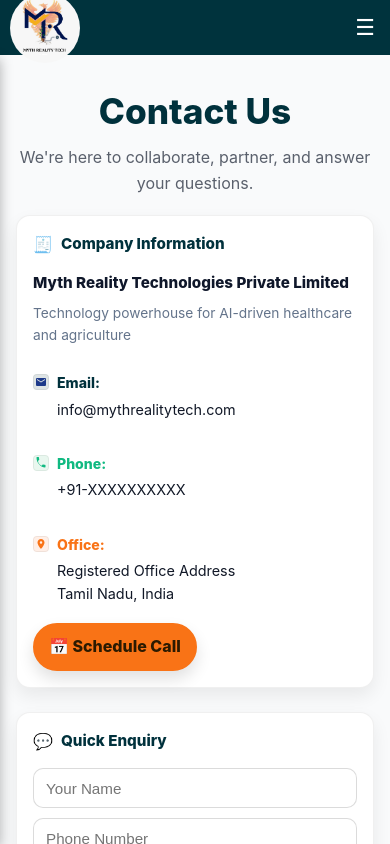
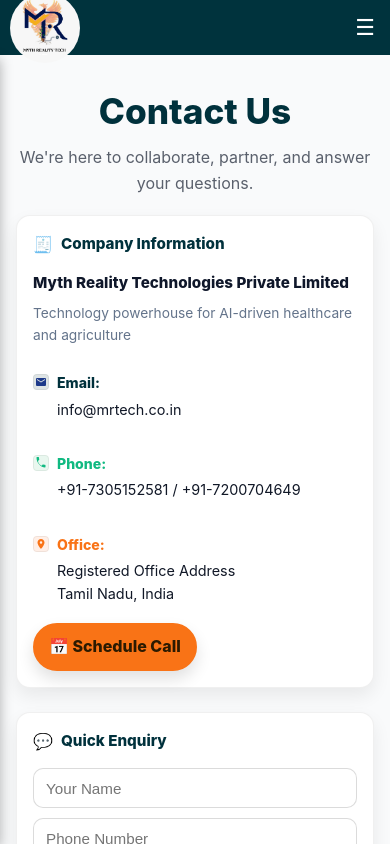
Before and after one commit to Keerthana-S15/mrtech-website, a React (Create React App) app in the folder frontend/: page /contact in a window 390 px wide. Shown: the top 844 px of the page. Built offline with nearby package versions, Linux system fonts and the light colour scheme.

Commit message:
update contact info with correct email and phone numbers

```diff
--- a/frontend/src/pages/Contact.jsx
+++ b/frontend/src/pages/Contact.jsx
@@ -63,12 +63,12 @@
 
           <div className="c-row">
             <div className="c-label c-email">Email:</div>
-            <div className="c-value">info@mythrealitytech.com</div>
+            <div className="c-value">info@mrtech.co.in</div>
           </div>
 
           <div className="c-row">
             <div className="c-label c-phone">Phone:</div>
-            <div className="c-value">+91-XXXXXXXXXX</div>
+            <div className="c-value">+91-7305152581 / +91-7200704649</div>
           </div>
 
           <div className="c-row">
@@ -78,7 +78,7 @@
             </div>
           </div>
 
-          <a className="c-cta" href="tel:+919999999999">📅 Schedule Call</a>
+          <a className="c-cta" href="tel:+917305152581">📅 Schedule Call</a>
         </article>
 
         {/* RIGHT — Form */}
```
